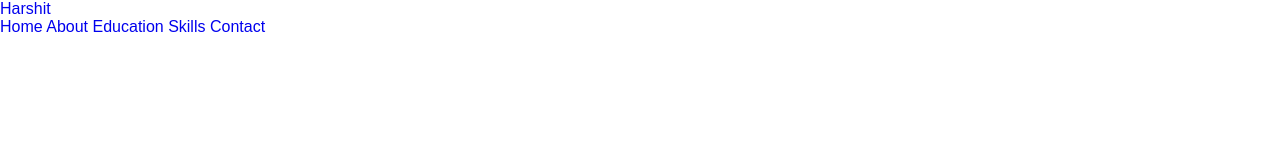
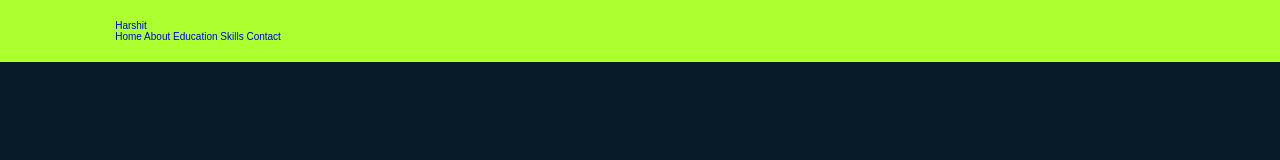
Before and after one commit to HarshitMUNGRA/PORTFOLIO, a plain HTML site: page index.html in a window 1280 px wide. Drawn offline with Linux system fonts and the light colour scheme.

Commit message:
added some style to navbar

```diff
--- a/styles.css
+++ b/styles.css
@@ -1,4 +1,4 @@
-*{
+* {
     margin:0;
     padding:0;
     box-sizing: border-box;
@@ -9,7 +9,28 @@
     font-family: 'Poppins',sans-serif;
 }
 
-.root{
-    --bg-color: #081b29:
+:root {
+    --bg-color: #081b29;
     --second-bg-color: #112e42;
+    --text-color: #ededed;
+    --text-color:#00abf0;
 }
+
+html{
+    font-size: 62.5%;
+    overflow-x: hidden;
+}
+
+body{
+    background: var(--bg-color);
+    color: var(--text-color);
+}
+
+.header{
+    position: fixed;
+    top: 0;
+    left: 0;
+    width: 100%;
+    padding: 2rem 9%;
+    background: greenyellow;
+}
```
